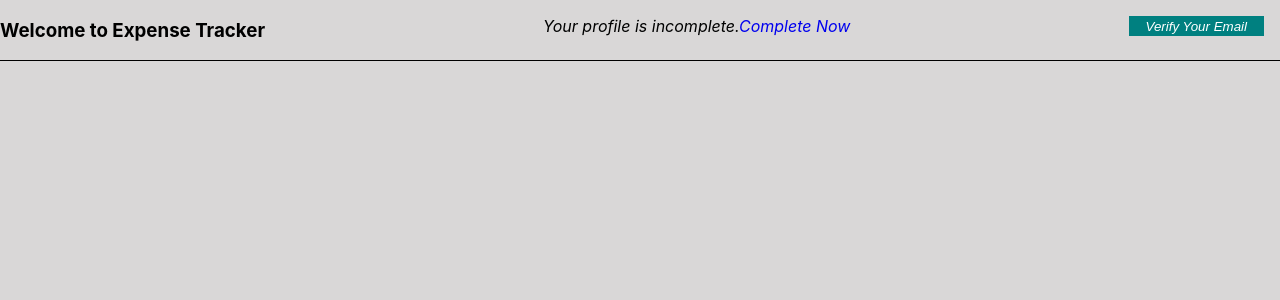
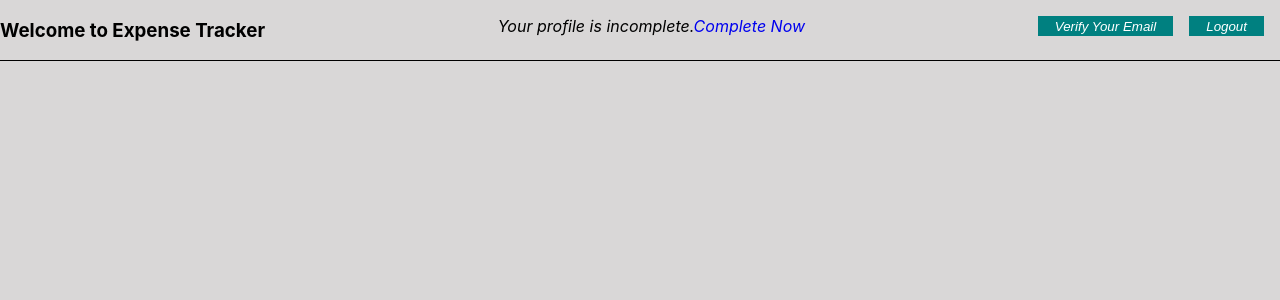
Before and after one commit to harshitaM29/react-expense-tracker, a React (Create React App) app: page /home in a window 1280 px wide. Shown: the top 300 px of the page. Built offline with nearby package versions, Linux system fonts and the light colour scheme.

Commit message:
added logout functionality

```diff
--- a/src/components/Home/Home.js
+++ b/src/components/Home/Home.js
@@ -1,10 +1,12 @@
 import classes from './Home.module.css';
-import {NavLink} from 'react-router-dom';
+import {NavLink, useHistory} from 'react-router-dom';
 import AuthContext from '../../store/auth-context';
 import { useContext } from 'react';
 
+
+
 const Home = () => {
-
+    const history = useHistory()
     const authCtx = useContext(AuthContext)
     const verifyEmailHandler = (e) => {
         e.preventDefault();
@@ -28,11 +30,19 @@ const Home = () => {
             }
         })
     }
+
+    const logoutHandler = () => {
+        authCtx.onLogout();
+        history.replace('/')
+
+    }
     return (
         <div className={classes.home}>
         <h3>Welcome to Expense Tracker</h3>
         <p>Your profile is incomplete.<NavLink to="/profile" style={{textDecoration: 'none'}}>Complete Now</NavLink></p>
-        <div  className={classes.action}><button onClick={verifyEmailHandler}>Verify Your Email</button></div>
+        <div  className={classes.action}><button onClick={verifyEmailHandler}>Verify Your Email</button>
+        <button onClick={logoutHandler}>Logout</button></div>
+
         </div>
     )
 }
--- a/src/store/AuthContextProvider.js
+++ b/src/store/AuthContextProvider.js
@@ -9,12 +9,18 @@ const AuthContextProvider = props => {
         setToken(data.idToken);
         localStorage.setItem("token",data.idToken)
     }
+    const logoutHandler = () => {
+        setToken(null);
+        localStorage.removeItem("token")
+
+
+    }
 
     const cartContext = {
         tokenId: tokenId,
         isLoggedIn:isUserLoggedIn,
         onLogin:loginHandler,
-        onLogout:() => {}
+        onLogout:logoutHandler
     }
 
     return (
```
